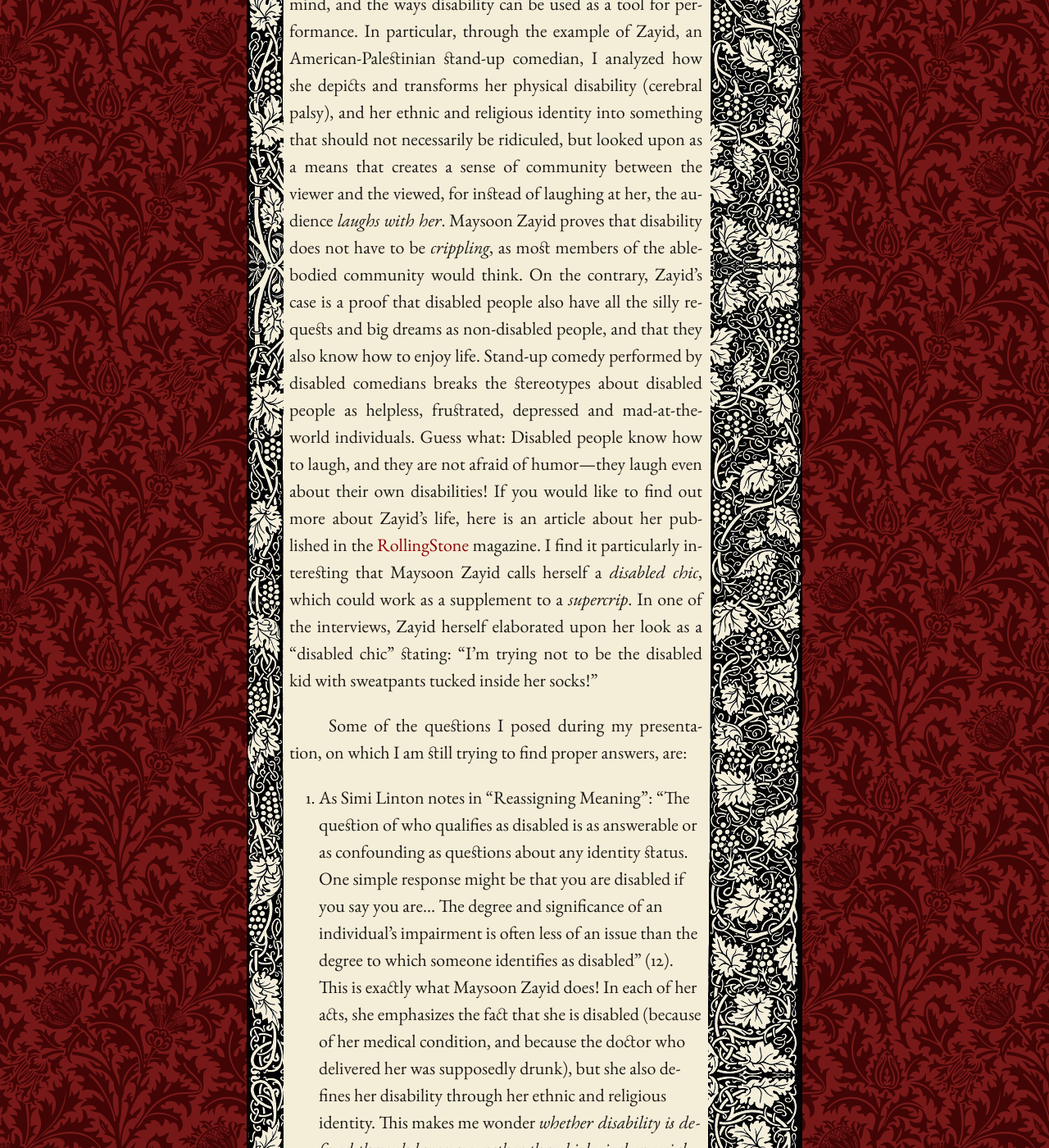
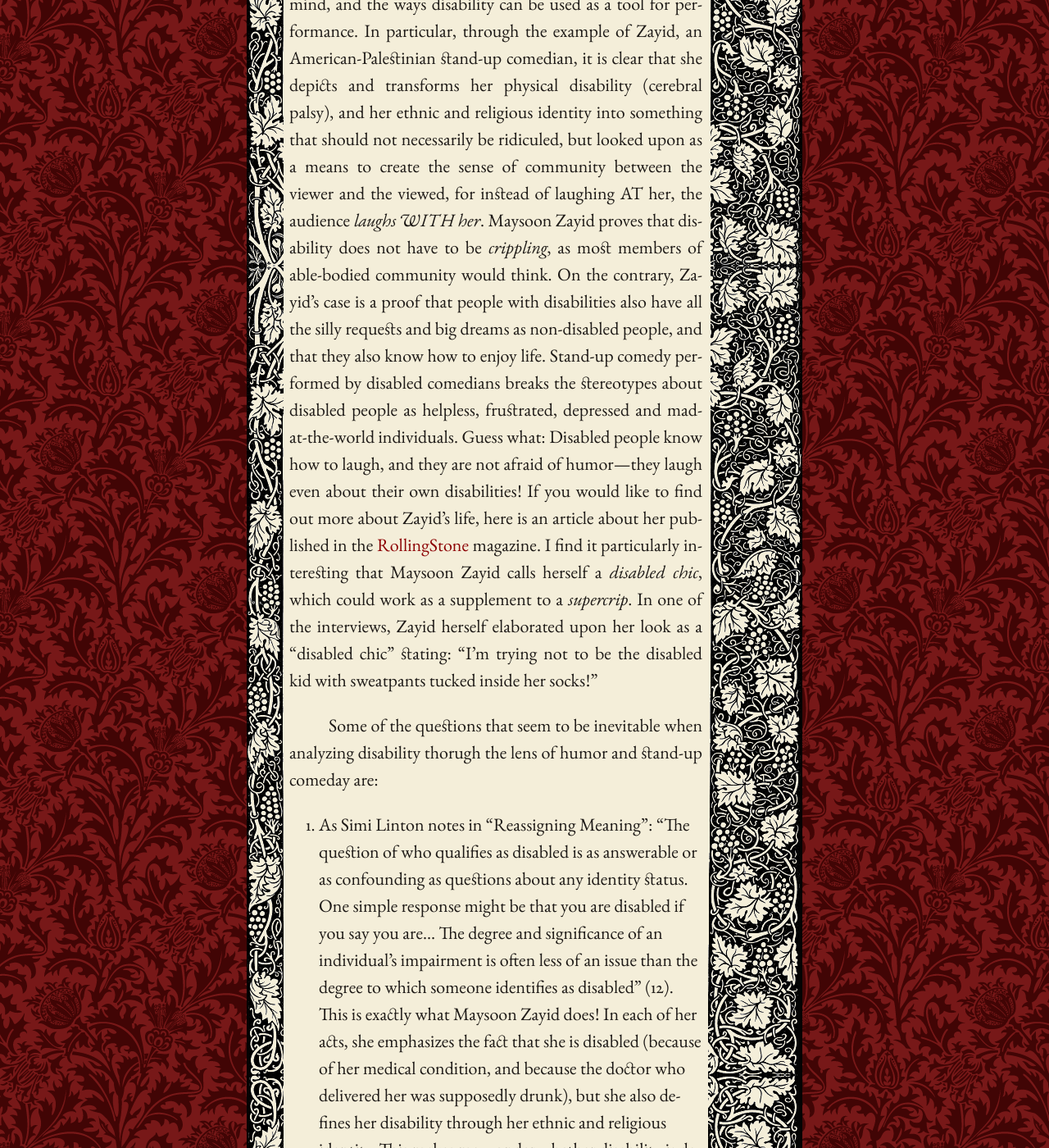
Before and after one commit to mpasovic/majapasovic.org, a Jekyll site: the page built from _posts/2012-06-24-disability-and-humor.md, in a window 1280 px wide and 1400 px high, scrolled down 663 px. Shown: the whole window at 82% size. Built offline with Jekyll 4.4.1, drawn with Linux system fonts in a browser that asks for light colours; nearby versions of some CDN libraries; some of the changed text lies outside the part shown.

Commit message:
Updated 2012-06-24-disability-and-humor.md

```diff
--- a/_posts/2012-06-24-disability-and-humor.md
+++ b/_posts/2012-06-24-disability-and-humor.md
@@ -8,14 +8,14 @@ published: true
 have reflected on the benefits of humor for the person's body and
 mind, and the ways disability can be used as a tool for performance.
 In particular, through the example of Zayid, an American-Palestinian stand-up comedian,
-I analyzed how she depicts and transforms her physical disability
+it is clear that she depicts and transforms her physical disability
 (cerebral palsy), and her ethnic and religious identity into something
 that should not necessarily be ridiculed, but looked upon as a means
-that creates a sense of community between the viewer and the viewed, for
-instead of laughing at her, the audience *laughs with her*. Maysoon
+to create the sense of community between the viewer and the viewed, for
+instead of laughing AT her, the audience *laughs WITH her*. Maysoon
 Zayid proves that disability does not have to be *crippling*, as most
-members of the able-bodied community would think. On the contrary,
-Zayid’s case is a proof that disabled people also have all the silly
+members of able-bodied community would think. On the contrary,
+Zayid’s case is a proof that people with disabilities also have all the silly
 requests and big dreams as non-disabled people, and that they also know
 how to enjoy life. Stand-up comedy performed by disabled comedians
 breaks the stereotypes about disabled people as helpless, frustrated,
@@ -30,8 +30,7 @@ herself a *disabled chic*, which could work as a supplement to a
 look as a “disabled chic” stating: “I’m trying not to be the disabled
 kid with sweatpants tucked inside her socks!”
 
-Some of the questions I posed during my presentation, on which I am
-still trying to find proper answers, are:
+Some of the questions that seem to be inevitable when analyzing disability thorugh the lens of humor and stand-up comeday are:
 
 1.  As Simi Linton notes in “Reassigning Meaning”: “The question of who
     qualifies as disabled is as answerable or as confounding as
@@ -43,17 +42,17 @@ still trying to find proper answers, are:
     emphasizes the fact that she is disabled (because of her medical
     condition, and because the doctor who delivered her was supposedly
     drunk), but she also defines her disability through her ethnic and
-    religious identity. This makes me wonder *whether disability is
+    religious identity. This makes me wonder whether disability is
     defined through language, rather than biological or social
     determiners? Does language have enough capacity to assign impairment
-    or disability without relying on medical and social norms? Would we
+    and/or disability without relying on purely medical and social norms? Would we
     laugh at these jokes if they were told by an able-bodied person who
     is not a Muslim or Palestinian? What would happen if Zayid didn’t
-    tell the audience about her disability?*
-2.  *Is it still a disability when we laugh at it? Does Stand-up comedy
+    tell the audience about her disability?
+2.  **Is it still a disability when we laugh at it?** Does stand-up comedy
     performed by disabled comedians move us closer or farther apart from
-    people with disabilities?*
-3.  *Why do special education settings lack humor?*
+    people with disabilities?
+3.  Why are special education settings generally lacking in humor?
 
 How can we study disability from the perspective of performance?
 Stand-up comedy is one type of performance! 1. Stand-up comedy performed
```
